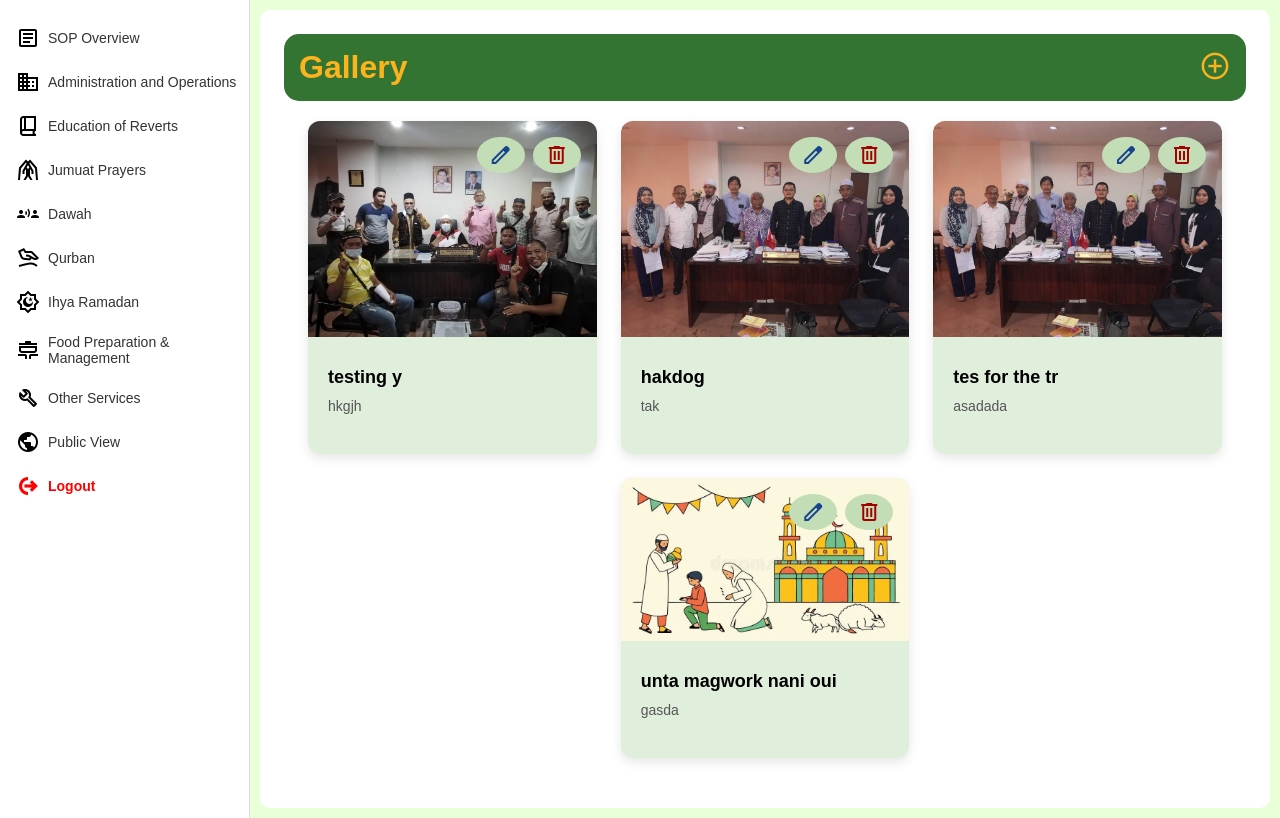
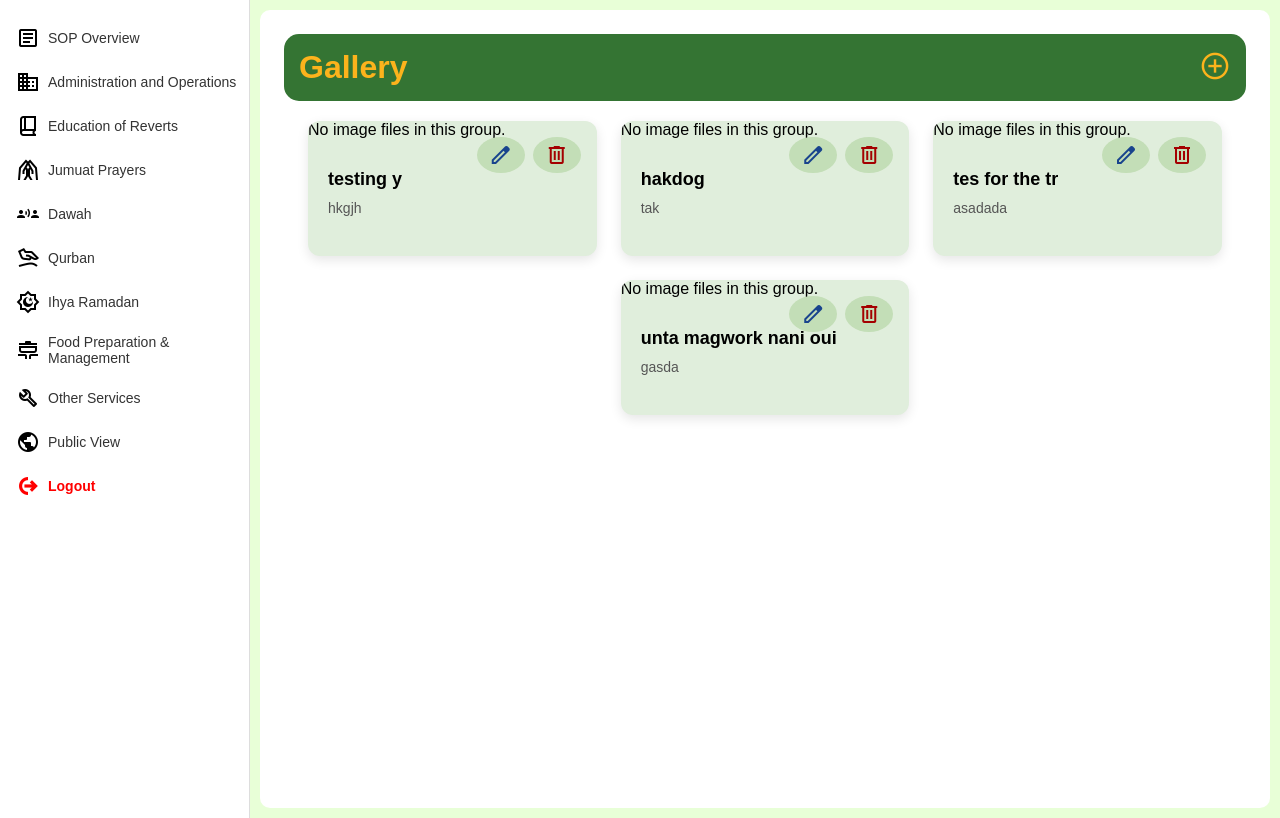
Before and after one commit to kishart/ODFI-django, a Django app: page /agallery/ in a window 1280 px wide. Shown: the part 70-888 px from the top of the page. Run offline with Django 5.2, Linux system fonts and the light colour scheme; data comes from the database, SQL or seed files in the repository.

Commit message:
Update agallery.html

```diff
--- a/templates/authentication/admin/agallery.html
+++ b/templates/authentication/admin/agallery.html
@@ -17,10 +17,10 @@
       display: flex;
       flex-direction: column;
       position: relative;
-      background: #E0EEDC;
+      background: #e0eedc;
       border-radius: 12px;
       overflow: hidden;
-      box-shadow: 0 4px 12px rgba(0,0,0,0.1);
+      box-shadow: 0 4px 12px rgba(0, 0, 0, 0.1);
       width: calc(33.33% - 32px); /* 3 cards per row with gap */
       min-width: 280px;
       max-width: 350px;
@@ -49,11 +49,11 @@
     }
 
     .gallery-type-news {
-      background-color: #007BFF;
+      background-color: #007bff;
     }
 
     .gallery-type-event {
-      background-color: #FF4136;
+      background-color: #ff4136;
     }
 
     .gallery-title {
@@ -87,58 +87,103 @@
   </style>
 
   <body>
-    {% include 'authentication/admin/anav.html' %}
-    {% block content %}{% endblock content %}
+    {% include 'authentication/admin/anav.html' %} {% block content %}
+    {% endblock content %}
 
-    <main class="content" style="background-color: #FFFFFF; margin:10px; border-radius: 10px;">
-        <div class="title" style="display: flex; align-items: center; justify-content: space-between; gap: 10px; margin-bottom: 20px; color:#FCB31C; background-color: #347433; padding:15px; border-radius: 15px;">
-            <h1 style="margin: 0;">Gallery</h1>
+    <main
+      class="content"
+      style="background-color: #ffffff; margin: 10px; border-radius: 10px">
+      <div
+        class="title"
+        style="
+          display: flex;
+          align-items: center;
+          justify-content: space-between;
+          gap: 10px;
+          margin-bottom: 20px;
+          color: #fcb31c;
+          background-color: #347433;
+          padding: 15px;
+          border-radius: 15px;
+        ">
+        <h1 style="margin: 0">Gallery</h1>
 
         <!-- Add icon triggers modal -->
-            <a style="color:#FCB31C; cursor: pointer;" href="{% url 'addgallery' %}">
-                <span class="material-symbols-outlined" style="font-size: 32px;">
+        <a
+          style="color: #fcb31c; cursor: pointer"
+          href="{% url 'addgallery' %}">
+          <span class="material-symbols-outlined" style="font-size: 32px">
             add_circle
           </span>
         </a>
-
-
       </div>
-
-
 
       <!-- ✅ Show uploaded links if needed -->
       {% if new_urls %}
       <div class="mt-5 text-center">
-            <h3 style="color:black;">Uploaded Files:</h3>
+        <h3 style="color: black">Uploaded Files:</h3>
         {% for url in new_urls %}
         <div><a href="{{ url }}" target="_blank">{{ url }}</a></div>
         {% endfor %}
       </div>
       {% endif %}
 
-
       <div class="gallery-container">
         {% for group in groups %}
         <div class="gallery">
           <div class="gallery-wrapper">
-
-        {% if group.files.all %}
-          <img src="{{ group.files.all.0.file.url }}" alt="Gallery Image">
+            {% if group.image_files %}
+            <img src="{{ group.image_files.0.file.url }}" alt="Gallery Image" />
             {% else %}
-          <p>No files in this group.</p>
+            <p>No image files in this group.</p>
             {% endif %}
 
             <!-- Edit/Delete buttons at top right -->
-        <div style="position: absolute; top: 16px; right: 16px; display: flex; gap: 8px; z-index: 2;">
-          <a href="{% url 'edit_photos' group.id %}" style="border-radius: 50%; background-color: #C3DEB7; padding: 6px 12px; text-decoration: none; font-size: 13px; display: flex; align-items: center;">
-            <span class="material-symbols-outlined" style="color:#18438D;">
+            <div
+              style="
+                position: absolute;
+                top: 16px;
+                right: 16px;
+                display: flex;
+                gap: 8px;
+                z-index: 2;
+              ">
+              <a
+                href="{% url 'edit_photos' group.id %}"
+                style="
+                  border-radius: 50%;
+                  background-color: #c3deb7;
+                  padding: 6px 12px;
+                  text-decoration: none;
+                  font-size: 13px;
+                  display: flex;
+                  align-items: center;
+                ">
+                <span class="material-symbols-outlined" style="color: #18438d">
                   edit
                 </span>
               </a>
-          <form method="post" action="{% url 'delete_group' group.id %}" style="display: inline;">
+              <form
+                method="post"
+                action="{% url 'delete_group' group.id %}"
+                style="display: inline">
                 {% csrf_token %}
-            <button type="submit" onclick="return confirm('Are you sure you want to delete this group?');" style="border-radius: 50%; color: #fff; background-color: #C3DEB7; padding: 6px 12px; border: none; font-size: 13px; display: flex; align-items: center;">
-              <span class="material-symbols-outlined" style="color:#A40000;">
+                <button
+                  type="submit"
+                  onclick="return confirm('Are you sure you want to delete this group?');"
+                  style="
+                    border-radius: 50%;
+                    color: #fff;
+                    background-color: #c3deb7;
+                    padding: 6px 12px;
+                    border: none;
+                    font-size: 13px;
+                    display: flex;
+                    align-items: center;
+                  ">
+                  <span
+                    class="material-symbols-outlined"
+                    style="color: #a40000">
                     delete
                   </span>
                 </button>
@@ -148,29 +193,12 @@
           <div class="gallery-content">
             <h2 class="gallery-title">{{ group.title }}</h2>
             <p class="gallery-description">{{ group.description }}</p>
-
-        <!-- <div style="display: flex; align-items: center; margin-top: 10px; gap: 10px;">
-          <a href="{% url 'edit_photos' group.id %}" style="border-radius: 50%; background-color: #C3DEB7; padding: 6px 12px; text-decoration: none; font-size: 13px;">
-            <span class="material-symbols-outlined" style="color:#18438D;">
-edit
-</span>
-          </a>
-          <form method="post" action="{% url 'delete_group' group.id %}" style="display: inline;">
-            {% csrf_token %}
-            <button type="submit" onclick="return confirm('Are you sure you want to delete this group?');" style="border-radius: 50%; color: #fff;  background-color: #C3DEB7; padding: 6px 12px; border: none;  font-size: 13px;">
-                  <span class="material-symbols-outlined" style="color:#A40000;">
-delete
-</span>
-            </button>
-          </form>
-        </div> -->
           </div>
         </div>
         {% empty %}
-    <p style="text-align: center;">No uploads yet.</p>
+        <p style="text-align: center">No uploads yet.</p>
         {% endfor %}
       </div>
-
     </main>
   </body>
 </html>
```
Lines whose indentation alone changed are shown as unchanged.
